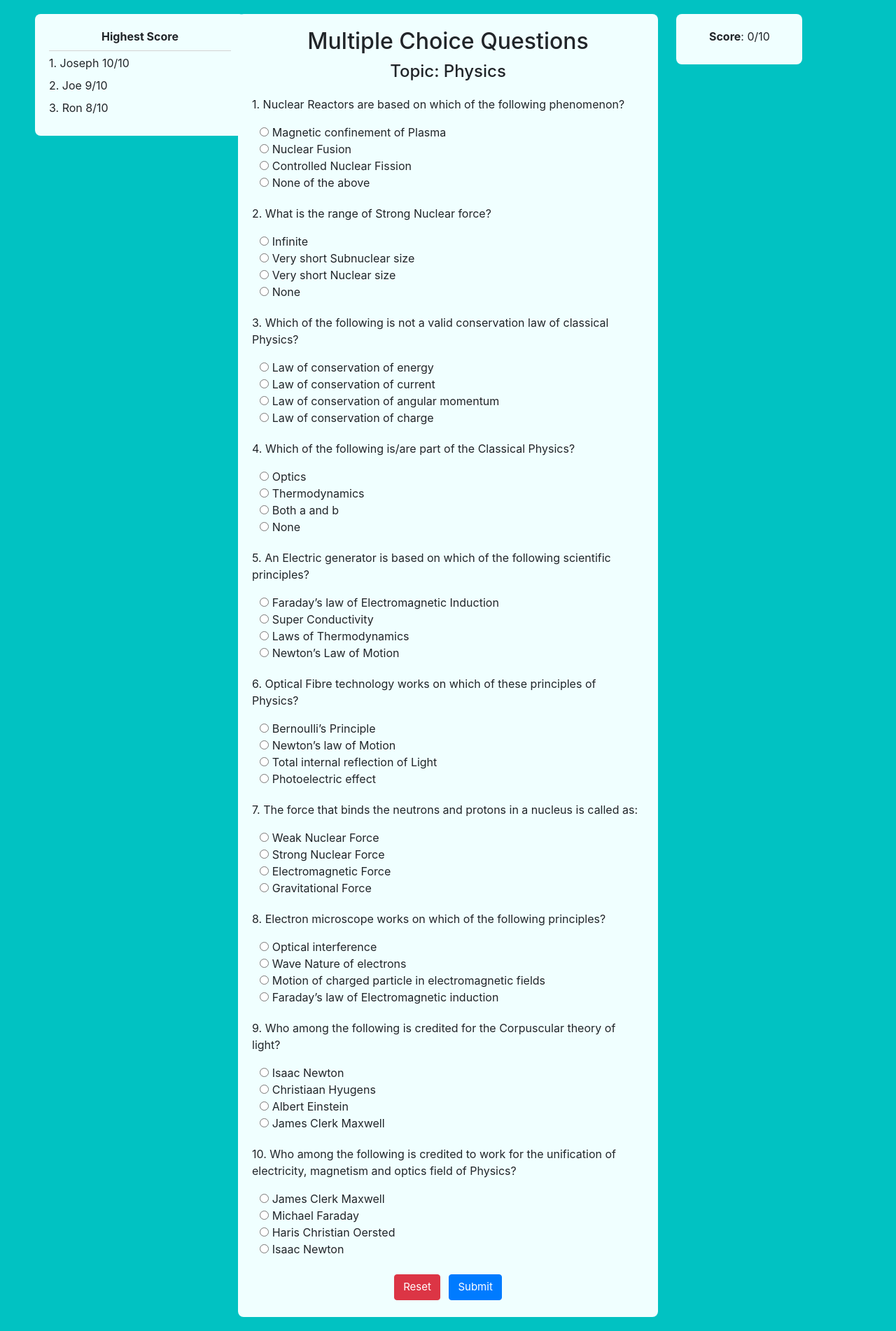
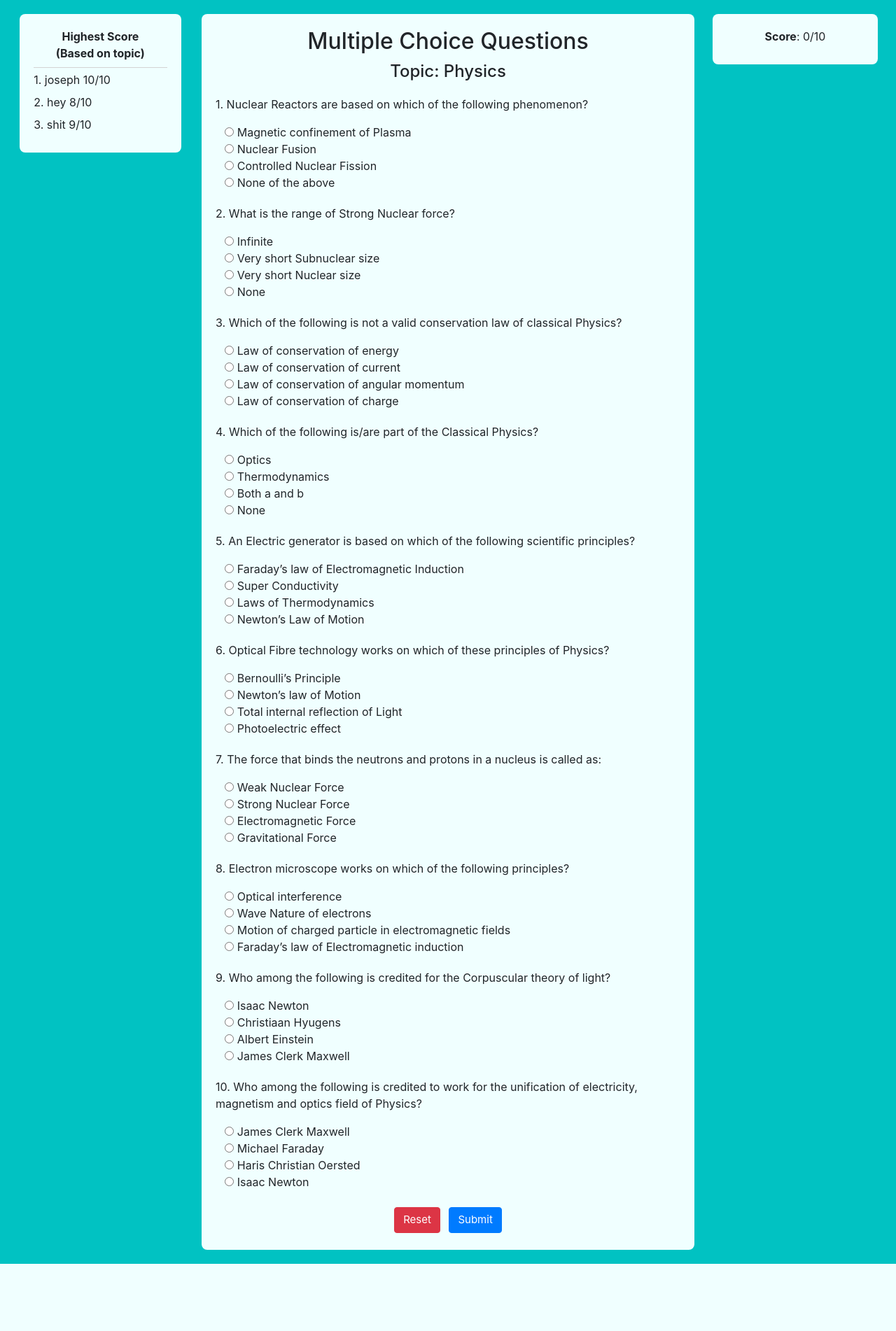
Before and after one commit to Joseph990618/ad_project, a Django app: page /mcq/ in a window 1280 px wide. Shown: the whole page at 70% size. After the commit the page ends 1806 px from the top, so only its background shows below. Run offline with Django 3.2, Linux system fonts and the light colour scheme; data comes from the database, SQL or seed files in the repository; both versions use the stored data as it was after the commit; some libraries are stand-ins or nearby versions.

Commit message:
score retrieve + html + javascript

```diff
--- a/mcq/models.py
+++ b/mcq/models.py
@@ -17,4 +17,6 @@ class Choice(models.Model):
     answer_text = models.CharField(max_length=200, null=True)
 
 class Score(models.Model):
+    module_under = models.ForeignKey(Module, on_delete=models.SET_NULL, null=True)
+    player = models.CharField(max_length=200, null=True)
     score = models.IntegerField(default=0)
--- a/mcq/templates/index.html
+++ b/mcq/templates/index.html
@@ -17,8 +17,8 @@
 
         #scoreBoard {
             float: left;
-            width: 300px;
-            margin-left: 50px;
+            width: 18%;
+            margin-left: 2.2%;
             background-color: azure;
             padding: 20px;
             border-radius: 8px;
@@ -30,8 +30,8 @@
             border-top: 1px solid lightgrey;
         }
 
-        #container {
-            width: 600px;
+        #question_title {
+            width: 55%;
             margin: 20px auto;
             background-color: azure;
             padding: 20px;
@@ -54,9 +54,9 @@
 
         .fixedElement {
             float: right;
-            width: 180px;
+            width: 18.5%;
             margin-top: 20px;
-            margin-left: 75.5%;
+            margin-left: 79.5%;
             background-color: azure;
             padding: 20px;
             border-radius: 8px;
@@ -69,15 +69,15 @@
 
 <body>
     <div id="scoreBoard">
-        <label style="font-weight: bold;">Highest Score</label><br>
-        <div class="col top-separator-line">
-            <label class="row" style="padding-top: 5px;" for="">1. Joseph 10/10</label>
-            <label class="row" for="">2. Joe 9/10</label>
-            <label class="row" for="">3. Ron 8/10</label>
+        <label style="font-weight: bold;">Highest Score <br> (Based on topic)</label><br>
+        <div id="mydiv" class="col top-separator-line">
+            <label id="string1" name="string" class="row" style="padding-top: 5px;" for=""></label>
+            <label id="string2" name="string" class="row" for=""></label>
+            <label id="string3" name="string" class="row" for=""></label>
         </div>
     </div>
 
-    <div id="container">
+    <div id="question_title">
         <h2 id="title">Multiple Choice Questions</h2>
         <h4 id="module_name">Topic: {{module.module_name}}</h4>
 
@@ -279,12 +279,47 @@
     </div>
 
     <script>
+        function postJSON(csrftoken, url, postData, onsuccess, onerror) {
+            $.ajax({
+                type: POST,
+                headers: { "X-CSRFToken": csrftoken },
+                url: url,
+                data: JSON.stringify(postData),
+                success: function (data) {
+                    onsuccess(data)
+                },
+                error: function (err) {
+                    onerror(err)
+                },
+                contentType: 'application/json;',
+                dataType: 'json'
+            });
+        }
+
         function resetAll() {
             window.location.reload();
             $(document).ready(function(){
                 $(this).scrollTop(0);
             });
         }
+
+        $(document).ready(function(){
+            var count = 0
+            {% for s in highestScore %}
+                if (count < 3) {
+                    count++;
+                    if (count == 1) {
+                        $('#mydiv label').text(count.toString() + "." + " {{s.player}} {{s.score}}/10");
+                    }
+                    if (count == 2) {
+                        $('#mydiv label:eq(1)').text(count.toString() + "." + " {{s.player}} {{s.score}}/10");
+                    }
+                    if (count == 3) {
+                        $('#mydiv label:eq(2)').text(count.toString() + "." + " {{s.player}} {{s.score}}/10");
+                    }
+                }
+            {% endfor %}
+        });
 
         // store each selected choice
         var answer1 = $('#answer0').val()
@@ -302,21 +337,21 @@
         tot = answers.length;
 
         // compare the answer one by one
-        function getCheckedValue( radioName ){
+        function getCheckedValue( radioName ) {
             var radios = document.getElementsByName( radioName ); // Get radio group by-name
             for(var y=0; y<radios.length; y++)
             if(radios[y].checked) return radios[y].value; // return the checked value
         }
 
         // store the score once the answer correct
-        function getScore(){
+        function getScore() {
             var score = 0;
             for (var i=0; i<tot; i++)
                 if(getCheckedValue("group"+i)===answers[i]) score += 1; // increment only
             return score;
         }
 
-        function returnScore(){
+        function returnScore() {
             document.getElementById("score").innerHTML = "Your score is "+ getScore() +"/"+ tot;
         }
     </script>
--- a/mcq/views.py
+++ b/mcq/views.py
@@ -40,6 +40,10 @@ def index(request):
 
     context['choice'] = question_choice
 
+    highestScore = Score.objects.all()
 
+    context['highestScore'] = highestScore
 
     return HttpResponse(template.render(context, request))
+
+# def submit_result(request):
```
Also changed, not shown: db.sqlite3, mcq/migrations/0005_auto_20200210_1104.py (added).
